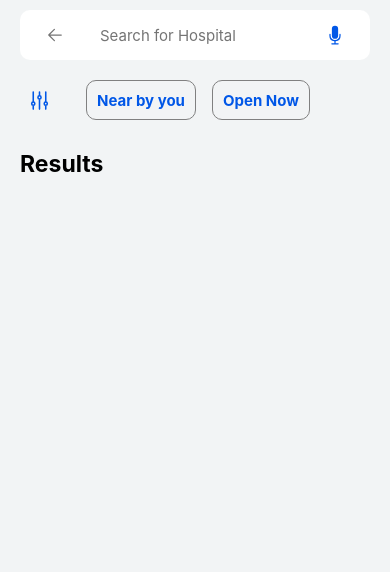
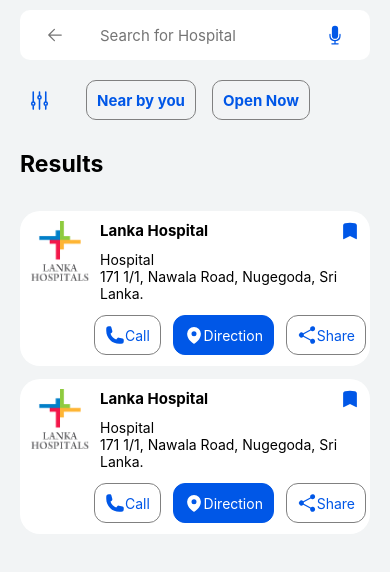
Before and after one commit to ChamudithaWasala0423/hospital-finder-app, a React Native app: screen /Direction in a window 390 px wide. Shown: the top 572 px of the page. Built offline with nearby package versions, Linux system fonts and the light colour scheme.

Commit message:
built: add direction card component

```diff
--- a/Components/DirectionCard.tsx
+++ b/Components/DirectionCard.tsx
@@ -10,6 +10,7 @@
 
 const DirectionCard = () => {
   return (
+    <>
       <View style={styles.subCatContainer}>
         <View style={styles.catBox}>
           <View style={styles.leftbox}>
@@ -44,6 +45,41 @@
           </View>
         </View>
       </View>
+      <View style={styles.subCatContainer}>
+        <View style={styles.catBox}>
+          <View style={styles.leftbox}>
+            <Image
+              source={require('../assets/Lanka_Hospitals_logo.png')}
+              style={styles.hosLogo}
+            />
+          </View>
+          <View style={styles.middlebox}>
+            <View style={styles.boxhead}>
+              <Text style={styles.boxText}>Lanka Hospital</Text>
+              <BookmarkIcon size={20} color="#0057e7" />
+            </View>
+            <View style={styles.boxmiddle}>
+              <Text>Hospital</Text>
+              <Text>171 1/1, Nawala Road, Nugegoda, Sri Lanka. </Text>
+            </View>
+            <View style={styles.boxbottom}>
+              <View style={styles.buttomOne}>
+                <PhoneIcon size={20} color="#0057e7" />
+                <Text style={styles.buttontext}>Call</Text>
+              </View>
+              <View style={styles.buttomTwo}>
+                <MapPinIcon size={20} color="#fff" />
+                <Text style={{color: '#fff'}}>Direction</Text>
+              </View>
+              <View style={styles.buttomOne}>
+                <ShareIcon size={20} color="#0057e7" />
+                <Text style={styles.buttontext}>Share</Text>
+              </View>
+            </View>
+          </View>
+        </View>
+      </View>
+    </>
   );
 };
 
--- a/Screens/DirectionScreen.tsx
+++ b/Screens/DirectionScreen.tsx
@@ -1,8 +1,9 @@
 /* eslint-disable prettier/prettier */
-import {View, Text, SafeAreaView, StyleSheet} from 'react-native';
+import {View, Text, SafeAreaView, StyleSheet, ScrollView} from 'react-native';
 import React from 'react';
 import {AdjustmentsVerticalIcon} from 'react-native-heroicons/outline';
 import SearchNow from '../Components/SearchNow';
+import DirectionCard from '../Components/DirectionCard';
 
 const DirectionScreen = () => {
   return (
@@ -24,6 +25,9 @@
       <View>
         <Text style={styles.headerText}>Results</Text>
       </View>
+      <ScrollView>
+        <DirectionCard />
+      </ScrollView>
     </SafeAreaView>
   );
 };
```
Lines whose indentation alone changed are shown as unchanged.
